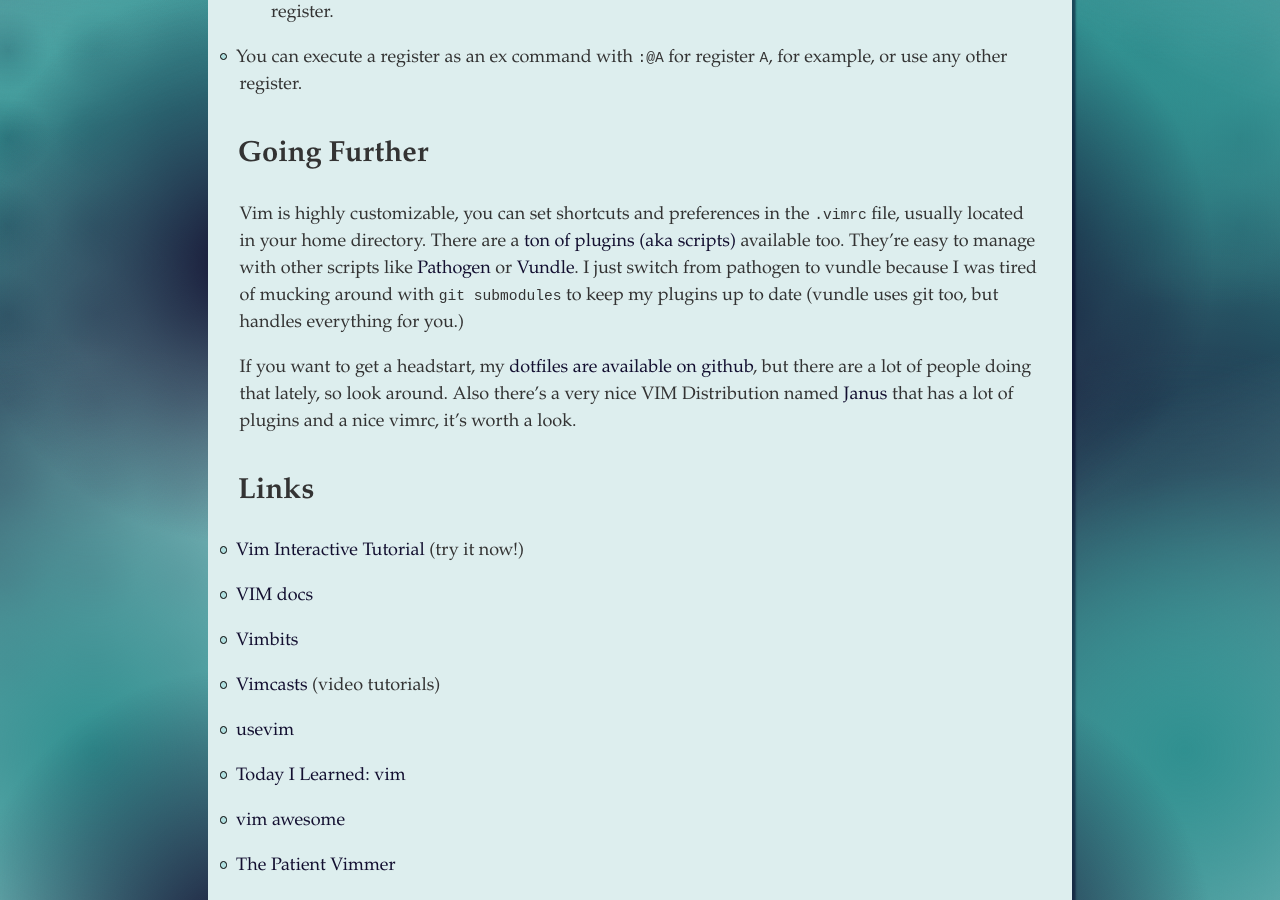
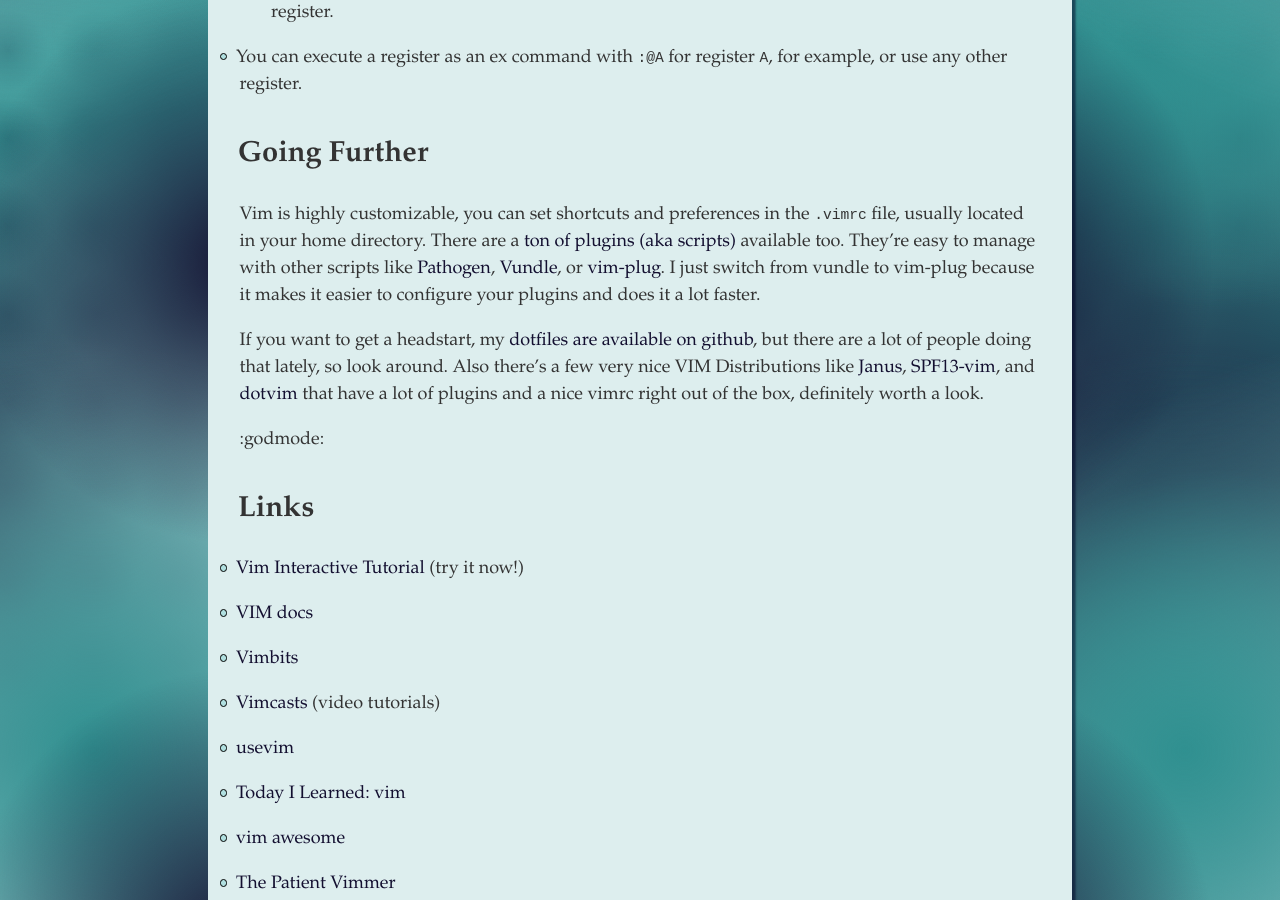
Before and after one commit to JKirchartz/jkirchartz.github.com, a Jekyll site: the page built from _posts/2013-04-05-vim_quick_start_cheatsheet_and_links.md, in a window 1280 px wide and 900 px high, scrolled down 4798 px. Built offline with Jekyll 4.4.1, drawn with Linux system fonts in a browser that asks for light colours; a script that is not in the unit is left out; comment, search, counter and statistics services are not loaded; some of the changed text lies outside the part shown.

Commit message:
Update 2013-04-05-vim_quick_start_cheatsheet_and_links.md
Add moar links, change from vundle to vimplug & erase strike-through stuff

```diff
--- a/_posts/2013-04-05-vim_quick_start_cheatsheet_and_links.md
+++ b/_posts/2013-04-05-vim_quick_start_cheatsheet_and_links.md
@@ -6,7 +6,7 @@
 
 If you've been [following me](http://twitter.com/jkirchartz) for a while, you might know my editor of choice is VIM,
 it's very clean. There's nothing there to get in your way, except your own limitations, and those limitations can be
-destroyed through practice. <!--more--> Haven't tried vim yet? What are you waiting for?
+destroyed through practice. Haven't tried vim yet? What are you waiting for? <!--more-->
 
 Vim is a text editor written by Bram Moolenaar and first released publicly in 1991.
 It is commonly found on unix-based operating systems.
@@ -110,11 +110,12 @@
 
 Vim is highly customizable, you can set shortcuts and preferences in the `.vimrc` file, usually located in your home directory.
 There are a [ton of plugins (aka scripts)](http://www.vim.org/scripts/) available too. They're easy to manage with other scripts
-like [Pathogen](https://github.com/tpope/vim-pathogen) or [Vundle](https://github.com/gmarik/vundle). I just switch from pathogen
-to vundle because I was tired of mucking around with `git submodules` to keep my plugins up to date (vundle uses git too, but handles everything for you.)
+like [Pathogen](https://github.com/tpope/vim-pathogen), [Vundle](https://github.com/gmarik/vundle), or [vim-plug](https://github.com/junegunn/vim-plug). I just switch from vundle to vim-plug because it makes it easier to configure your plugins and does it a lot faster.
 
 If you want to get a headstart, my [dotfiles are available on github](https://github.com/jkirchartz/dotfiles), but there are a lot of people
-doing that lately, so look around. Also there's a very nice VIM Distribution named [Janus](https://github.com/carlhuda/janus) that has a lot of plugins and a nice vimrc, it's worth a look.
+doing that lately, so look around. Also there's a few very nice VIM Distributions like [Janus](https://github.com/carlhuda/janus), [SPF13-vim](https://github.com/spf13/spf13-vim), and [dotvim](https://github.com/bling/dotvim) that have a lot of plugins and a nice vimrc right out of the box, definitely worth a look.
+
+:godmode:
 
 ## Links
 
```
